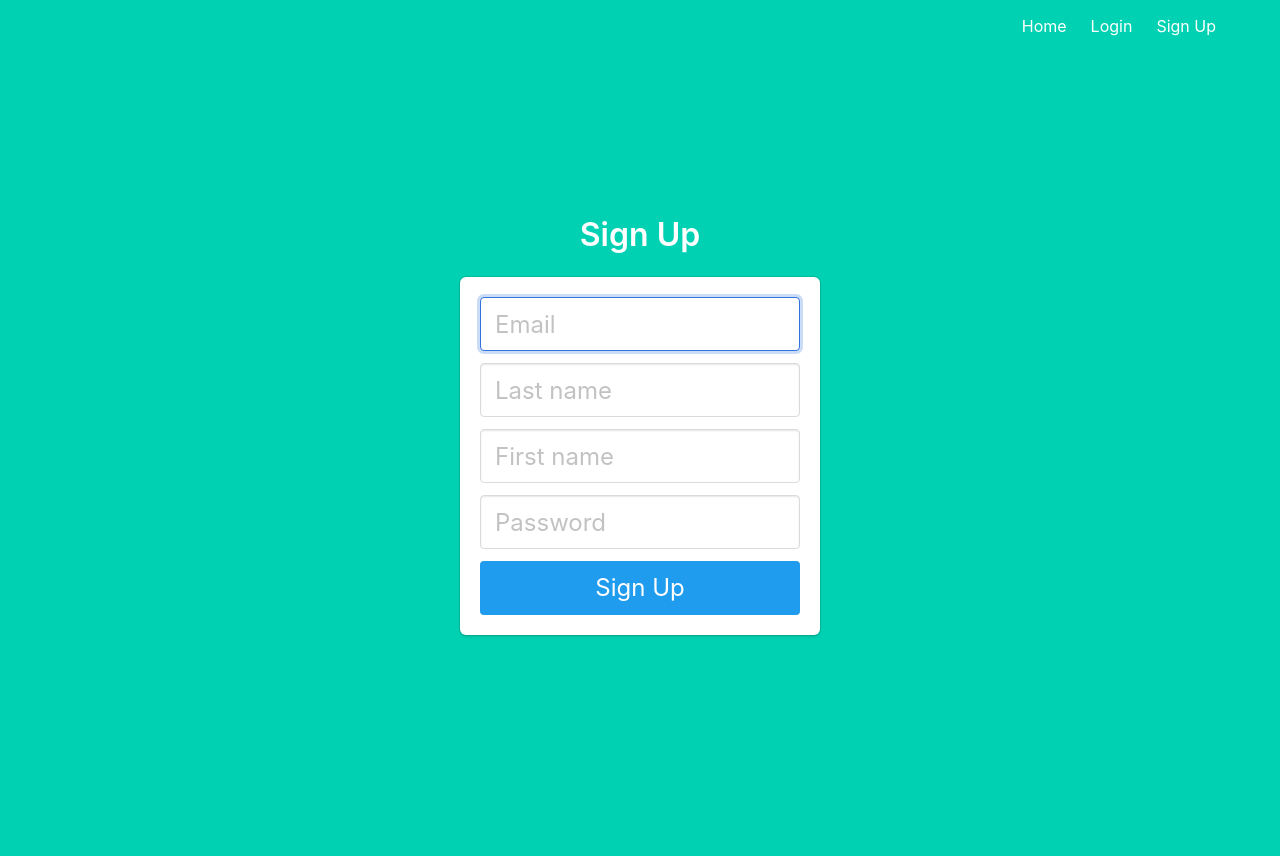
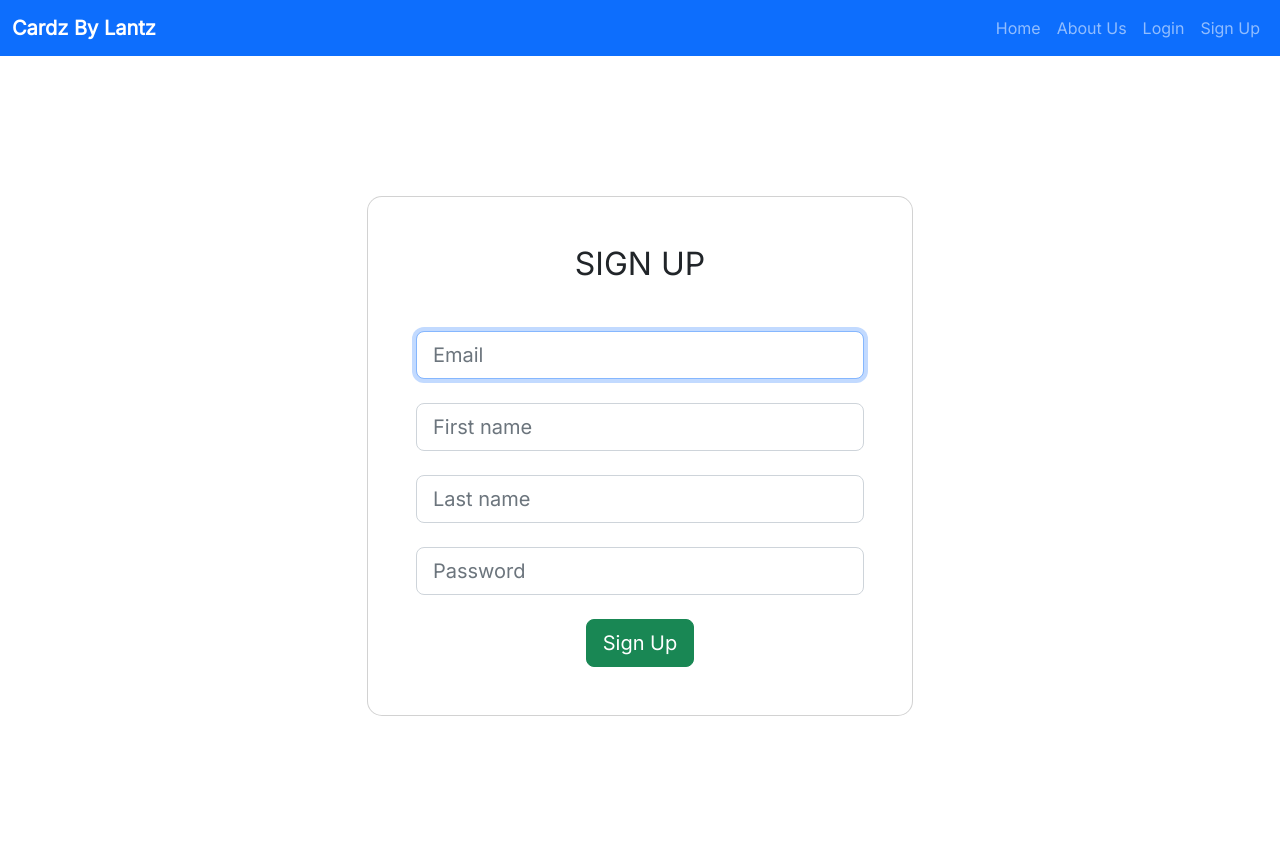
Before and after one commit to muic-trading-cards/backend, a Flask app: page /register in a window 1280 px wide. Before the commit the page ends 637 px from the top, so only its background shows below. Run offline with Flask 3, Linux system fonts and the light colour scheme; parts of the project's set-up code (start-up, migrations or seed data) failed here and were passed over.

Commit message:
bootstrapped templates (kinda ugly now)

```diff
--- a/app/templates/base.html
+++ b/app/templates/base.html
@@ -6,57 +6,73 @@
     <meta http-equiv="X-UA-Compatible" content="IE=edge">
     <meta name="viewport" content="width=device-width, initial-scale=1">
     <title>Flask Auth</title>
-    <link rel="stylesheet" href="https://cdnjs.cloudflare.com/ajax/libs/bulma/0.7.2/css/bulma.min.css" />
+	<link rel="stylesheet" href="https://cdn.jsdelivr.net/npm/bootstrap@5.2.2/dist/css/bootstrap.min.css" />
+	<script src="https://cdn.jsdelivr.net/npm/bootstrap@5.2.2/dist/js/bootstrap.min.js"></script>
+	<link rel="preconnect" href="https://fonts.googleapis.com">
+	<link rel="preconnect" href="https://fonts.gstatic.com" crossorigin>
+	<link href="https://fonts.googleapis.com/css2?family=Inter" rel="stylesheet">
 </head>
 
+<style>
+	* {
+		font-family: "Inter";
+	}
+
+	nav {
+		background-color: "#3366CC";
+	}
+</style>
+
 <body>
-    <section class="hero is-primary is-fullheight">
-
-        <div class="hero-head">
-            <nav class="navbar">
-                <div class="container">
-                    <div id="navbarMenuHeroA" class="navbar-menu">
-                        <div class="navbar-end">
-                            <a href="{{ url_for('main.index') }}" class="navbar-item">
+	<nav class="navbar navbar-expand-lg navbar-dark bg-primary">
+		<div class="container-fluid">
+			<a class="navbar-brand" href="#" style="font-weight: 900">Cardz By Lantz</a>
+			<ul class="navbar-nav navbar-right">
+				<li class="active">
+					<a href="{{ url_for('main.index') }}" class="nav-link">
 						Home
 					</a>
-
+				</li>
+				<li class="nav-item">
+					<a class="nav-link" href="#">About Us</a>
+				</li>
 				{% if current_user.is_authenticated %}
-                            <a href="{{ url_for('main.profile') }}" class="navbar-item">
+				<li>
+					<a href="{{ url_for('main.profile') }}" class="nav-link">
 						Profile
 					</a>
+				</li>
 				{% endif %}
 
 				{% if not current_user.is_authenticated %}
-                            <a href="{{ url_for('auth.login') }}" class="navbar-item">
+				<li>
+					<a href="{{ url_for('auth.login') }}" class="nav-link" >
 						Login
 					</a>
+				</li>
 				{% endif %}
 
 				{% if not current_user.is_authenticated %}
-                            <a href="{{ url_for('auth.register') }}" class="navbar-item">
+				<li>
+					<a href="{{ url_for('auth.register') }}" class="nav-link">
 						Sign Up
 					</a>
+				</li>
 				{% endif %}
 
 				{% if current_user.is_authenticated %}
-                            <a href="{{ url_for('auth.logout') }}" class="navbar-item">
+				<li>
+					<a href="{{ url_for('auth.logout') }}" class="nav-link">
 					Logout
 				</a>
+				</li>
 				{% endif %}
-                        </div>
-                    </div>
+			</ul>
 		</div>
 	</nav>
-        </div>
-
-        <div class="hero-body">
-            <div class="container has-text-centered">
 	{% block content %}
 	{% endblock %}
 	</div>
-        </div>
-    </section>
 </body>
 
 </html>
--- a/app/templates/register.html
+++ b/app/templates/register.html
@@ -1,9 +1,14 @@
 {% extends "base.html" %}
 
 {% block content %}
-<div class="column is-4 is-offset-4">
-    <h3 class="title">Sign Up</h3>
-    <div class="box">
+<section class="vh-100">
+<div class="d-flex align-items-center h-100">
+    <div class="container h-100">
+      <div class="row d-flex justify-content-center align-items-center h-100">
+        <div class="col-12 col-md-9 col-lg-7 col-xl-6">
+          <div class="card" style="border-radius: 15px;">
+            <div class="card-body p-5">
+              <h2 class="text-uppercase text-center mb-5">Sign Up</h2>
 			  {% with messages = get_flashed_messages() %}
 			  {% if messages %}
 			  <div class="notification is-danger">
@@ -11,33 +16,35 @@
 			  </div>
 			  {% endif %}
 			  {% endwith %}
+
               <form method="POST" action="/register">
-            <div class="field">
-                <div class="control">
-                    <input class="input is-large" type="email" name="email" placeholder="Email" autofocus="">
-                </div>
+
+                <div class="form-outline mb-4">
+                  <input type="email" name="email" class="form-control form-control-lg" placeholder="Email" autofocus=""/>
                 </div>
 
-            <div class="field">
-                <div class="control">
-                    <input class="input is-large" type="text" name="last_name" placeholder="Last name" autofocus="">
-                </div>
+                <div class="form-outline mb-4">
+                  <input type="text" name="first_name" class="form-control form-control-lg" placeholder="First name" autofocus=""/>
                 </div>
 
-            <div class="field">
-                <div class="control">
-                    <input class="input is-large" type="text" name="first_name" placeholder="First name" autofocus="">
-                </div>
+                <div class="form-outline mb-4">
+                  <input type="text" name="last_name" class="form-control form-control-lg" placeholder="Last name" autofocus=""/>
                 </div>
 
-            <div class="field">
-                <div class="control">
-                    <input class="input is-large" type="password" name="password" placeholder="Password">
-                </div>
+                <div class="form-outline mb-4">
+                  <input type="password" name="password" class="form-control form-control-lg" placeholder="Password"/>
                 </div>
 
-            <button class="button is-block is-info is-large is-fullwidth">Sign Up</button>
+                <div class="d-flex justify-content-center">
+                  <button type="submit"
+                    class="btn btn-success btn-block btn-lg">Sign Up</button>
+                </div>
               </form>
             </div>
           </div>
+        </div>
+      </div>
+    </div>
+  </div>
+</section>
 {% endblock %}
```
Also changed, not shown: app/templates/index.html (+19 -6 lines), app/templates/login.html (+25 -16 lines). Lines whose indentation alone changed are shown as unchanged.
